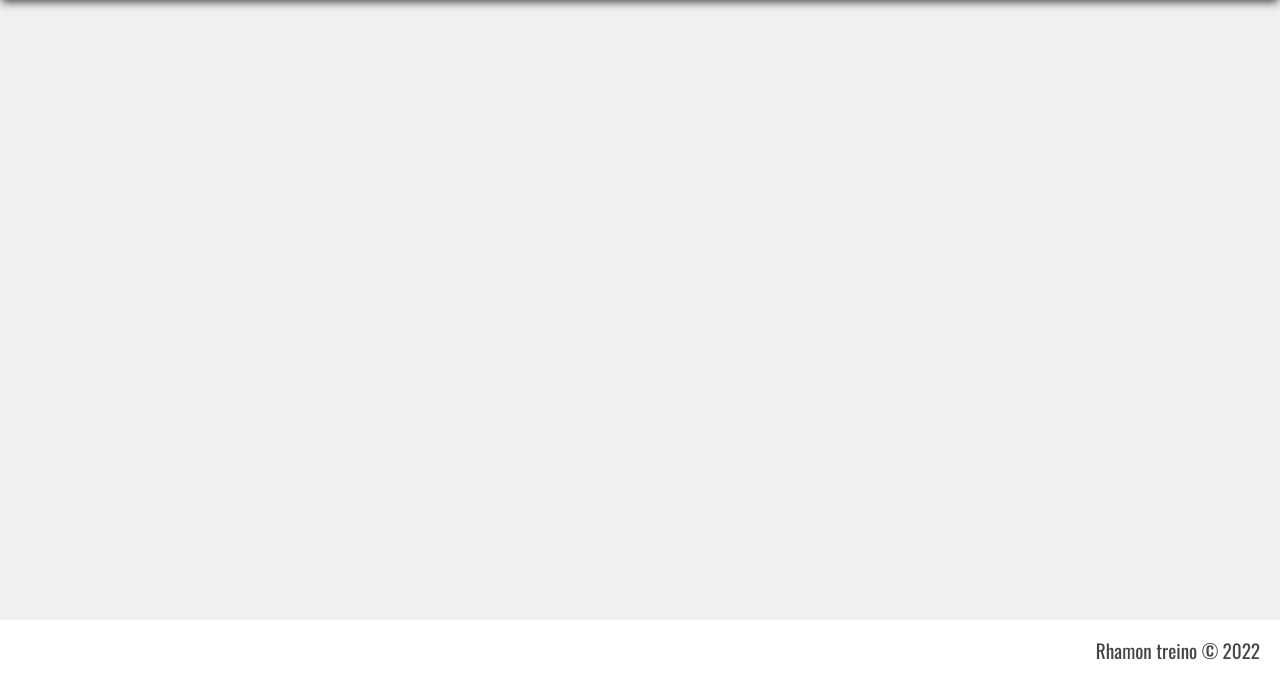
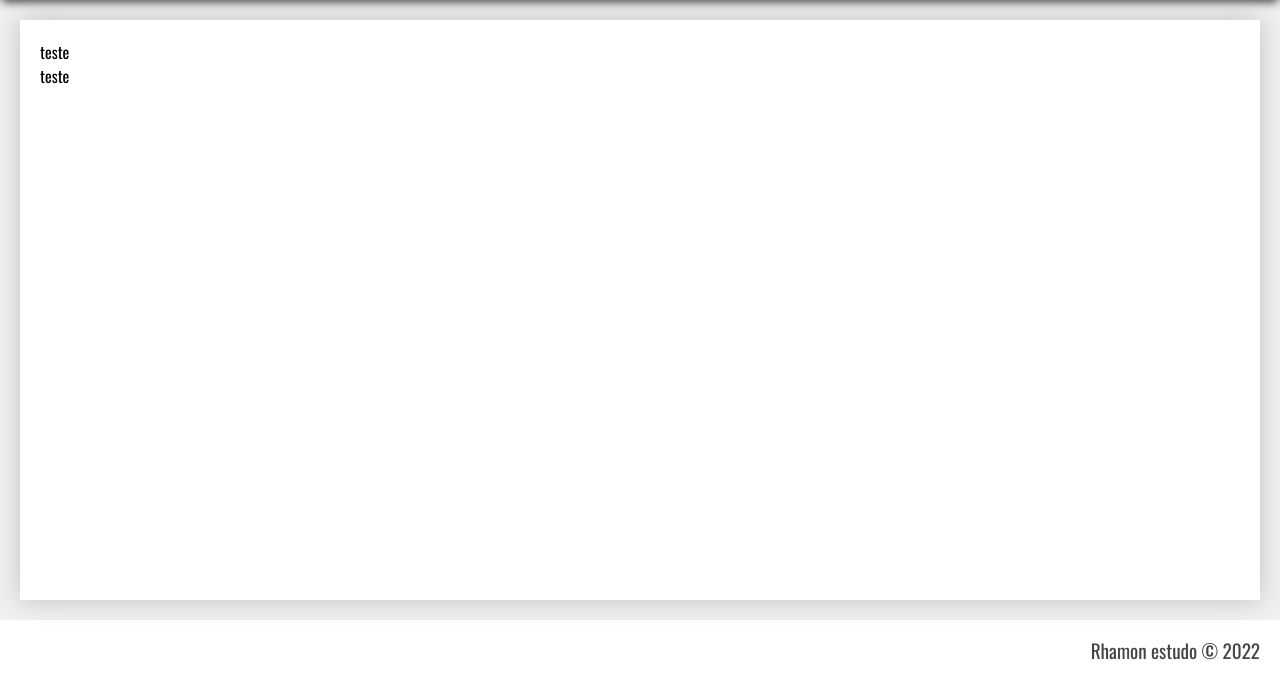
Before and after one commit to rh-mg/curso-php, a PHP site: page / in a window 1280 px wide. Shown: the part 120-800 px from the top of the page. Run offline with PHP 8.4, Linux system fonts and the light colour scheme.

Commit message:
Alteração do nome do rodapé, criação e personalização do conteúdo.

```diff
--- a/index.html
+++ b/index.html
@@ -12,9 +12,16 @@
        <h1>Curso PHP</h1>
        <h2>Índice dos exercícios</h2>
    </header>
-   <main class="principal"></main>
+   <main class="principal">
+       <div class="conteudo">
+           <div>teste</div>
+           <div>teste</div>
+
+       </div>
+
+   </main>
    <footer class="rodape">
-       Rhamon treino © 2022
+       Rhamon estudo © 2022
    </footer>
 </body>
 </html>
--- a/recursos/css/estilo.css
+++ b/recursos/css/estilo.css
@@ -47,6 +47,15 @@ body{
     padding: 20px;
 }
 
+.conteudo{
+    position: relative;
+    height: 100%;
+    overflow-y: scroll; /* se a area do conteudo estrapolar é criado um scroll dentro do "conteudo" */
+    background-color: #fff;
+    padding: 20px;
+    box-shadow: 0px 0px 25px 0px rgba(0,0,0,0.2);
+}
+
 .rodape{
     grid-area: rodape;
     background-color: #fff;
```
